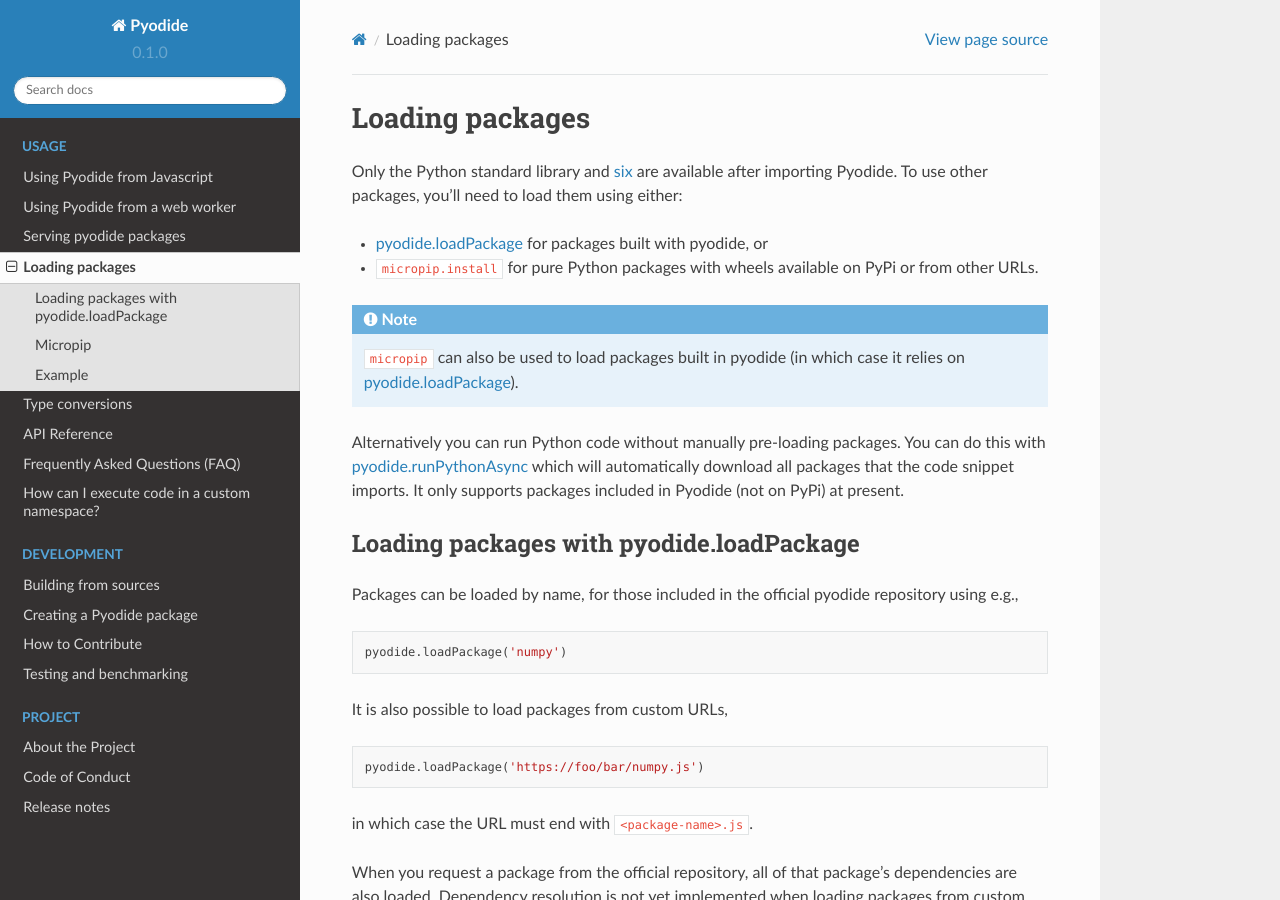
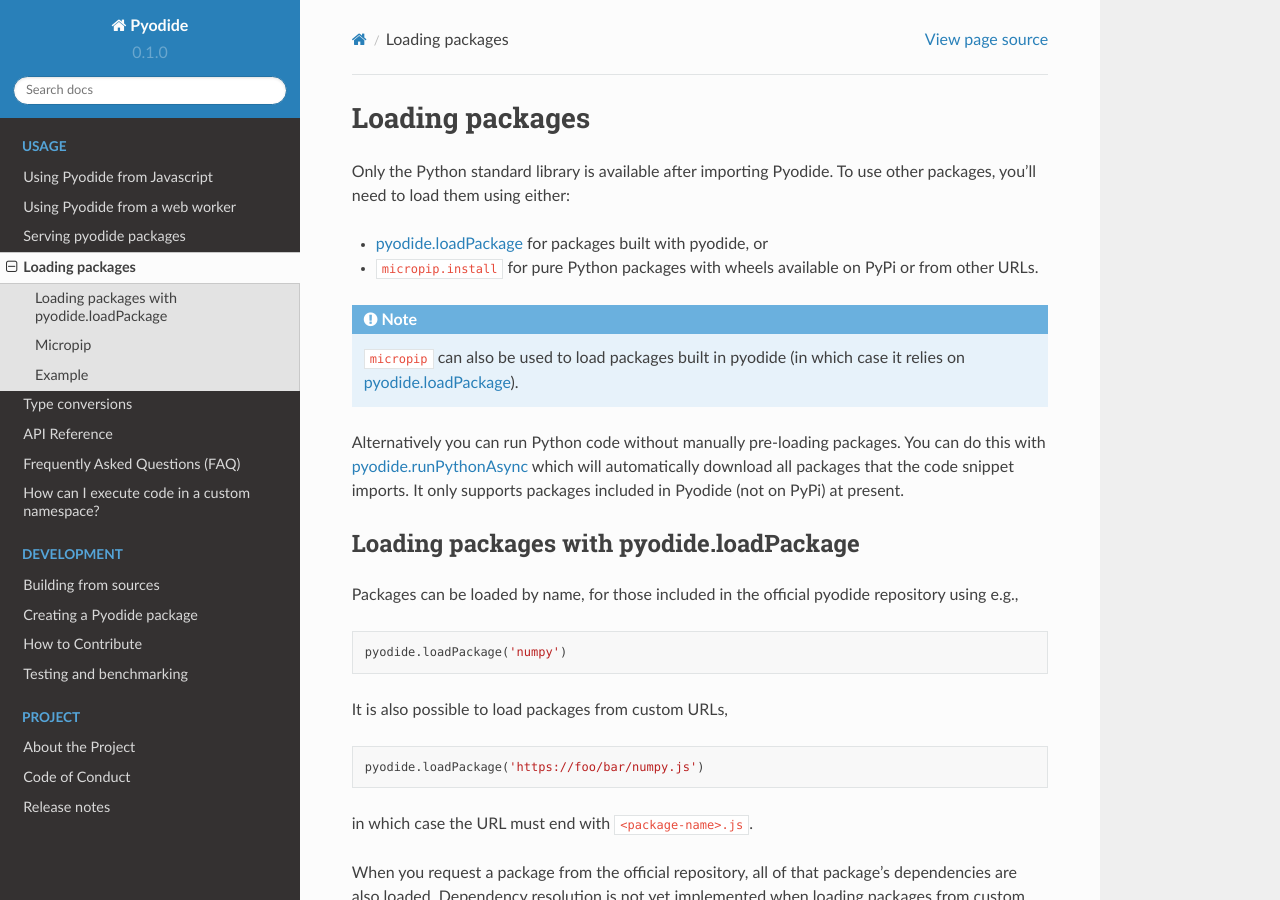
Before and after one commit to pyodide/pyodide, a Sphinx documentation site: the page built from docs/loading_packages.md, in a window 1280 px wide and 900 px high. Built offline with Sphinx 7.4.7 and the Read the Docs theme 2.0.0, drawn with Linux system fonts in a browser that asks for light colours; the version number is read from the project's files by our own code.

Commit message:
Update docs for six change

```diff
--- a/docs/loading_packages.md
+++ b/docs/loading_packages.md
@@ -1,8 +1,7 @@
 (loading_packages)=
 # Loading packages
 
-Only the Python standard library and [six](https://pypi.org/project/six/) are
-available after importing Pyodide.
+Only the Python standard library is available after importing Pyodide.
 To use other packages, you’ll need to load them using either:
  - {ref}`pyodide.loadPackage <js_api_pyodide_loadPackage>` for packages built
    with pyodide, or
```
